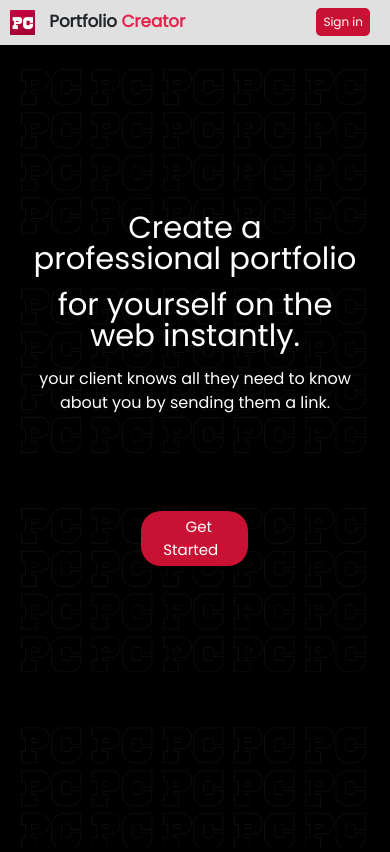
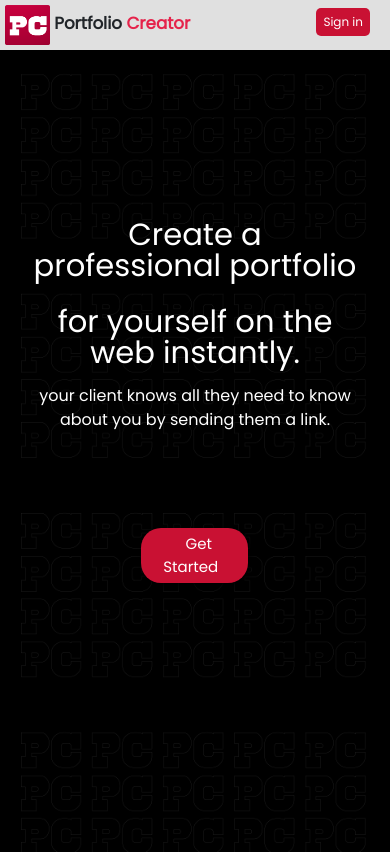
Before and after one commit to afekhaijoseph/portfolioapp, a Django app: page / in a window 390 px wide. Run offline with Django 3.2, Linux system fonts and the light colour scheme; some libraries are stand-ins or nearby versions.

Commit message:
adjust landing page

```diff
--- a/portfolio/static/portfolio/main.css
+++ b/portfolio/static/portfolio/main.css
@@ -100,9 +100,9 @@
     text-align:right;
 }
 .logo{
-    width: 65px;
-    height: 65px;
-    padding:10px;
+    width: 70px;
+    height: 70px;
+    padding: 10px;
 }
 #logomark{
     display:inline-block;
@@ -111,6 +111,7 @@
     font-size:calc(3vw + 15px);
     color:#fff;
     line-height: 1;
+    padding-top: 100px;
 }
 .header-button{
     padding-right:20px;
@@ -151,8 +152,9 @@
         height:110vh;
     }
     .logo{
-        width:45px;
-        height:45px;
+        width:50px;
+        height:50px;
+        padding:5px 0px 5px 5px;
     }
     #logomark{
         font-size:calc(3vw + 5px);
@@ -172,8 +174,10 @@
     .landing{
         font-size: calc(4vw + 15px);
         line-height: 1;
+        padding-top:10px;
+
     }
     #landing-page{
-        padding-top:120px;
+        padding-top:160px;
     }
 }
--- a/portfolio/templates/portfolio/landing-page.html
+++ b/portfolio/templates/portfolio/landing-page.html
@@ -10,7 +10,7 @@
 </div>
     <div class="px-3 text-center" id="landing-page">
         <div>
-            <p class="landing mx-3 mt-5">Create a professional portfolio</p>
+            <p class="landing mx-3">Create a professional portfolio</p>
             <p class="landing mx-2"> for yourself on the web instantly.</p>
             <p>your client knows all they need to know about you by sending them a link.</p>
             <div class="mt-5 pt-5">
```
